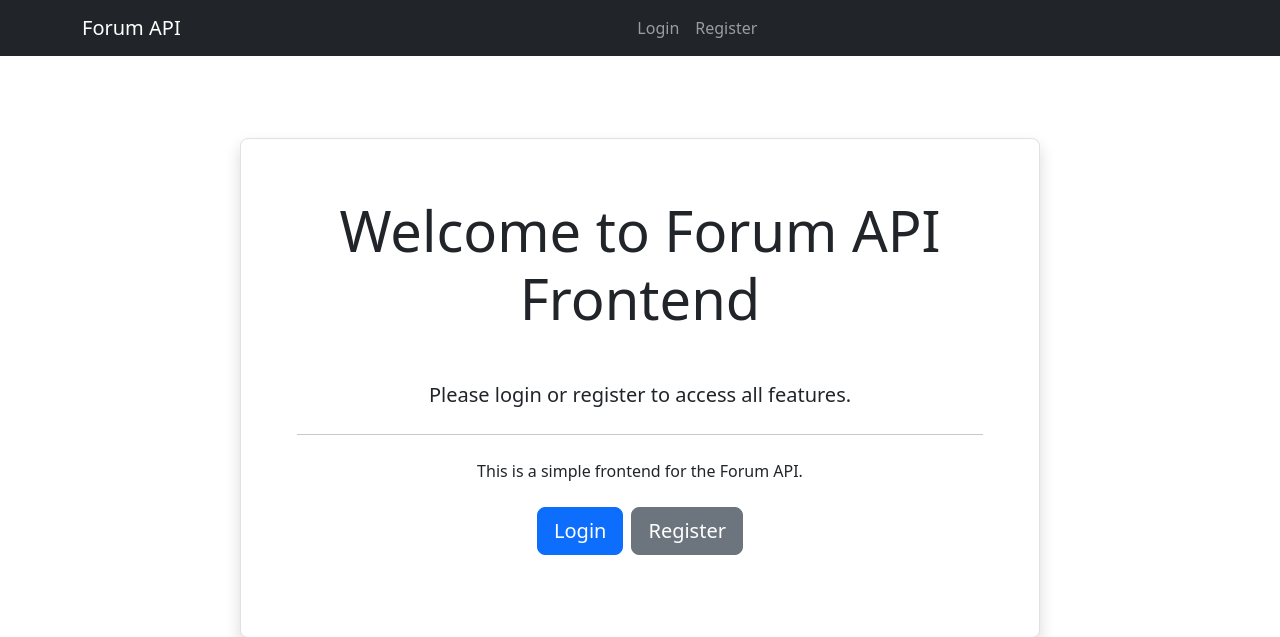
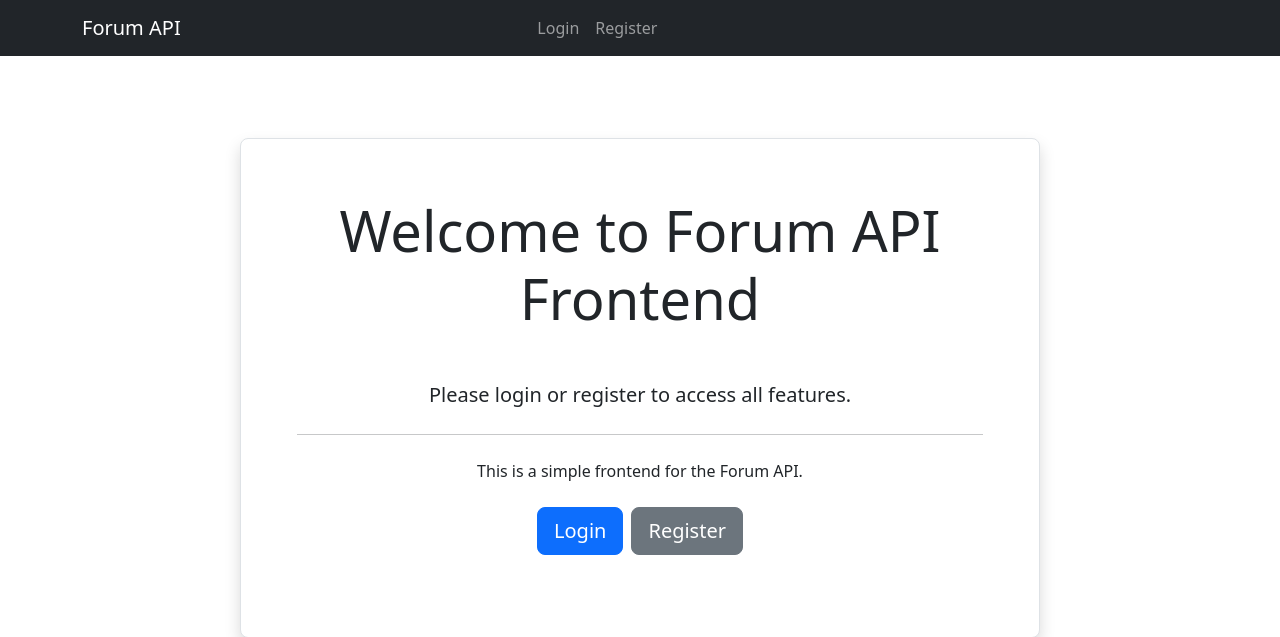
Before and after one commit to fcgith/forum_api_front_end, a FastAPI app: template templates/index.html in a window 1280 px wide. Shown: the top 637 px of the page. Run offline with FastAPI, Linux system fonts and the light colour scheme; the template is opened without the code that fills it, so the values that code supplies are empty; parts of the project's set-up code (start-up, migrations or seed data) failed here and were passed over.

```diff
--- a/templates/base.html
+++ b/templates/base.html
@@ -82,6 +82,9 @@
                         <i class="bi bi-search"></i>
                     </button>
                 </form>
+                {% else %}
+                <!-- Empty div to balance the navbar for non-logged-in users -->
+                <div style="width: 200px;"></div>
                 {% endif %}
             </div>
         </div>
```
